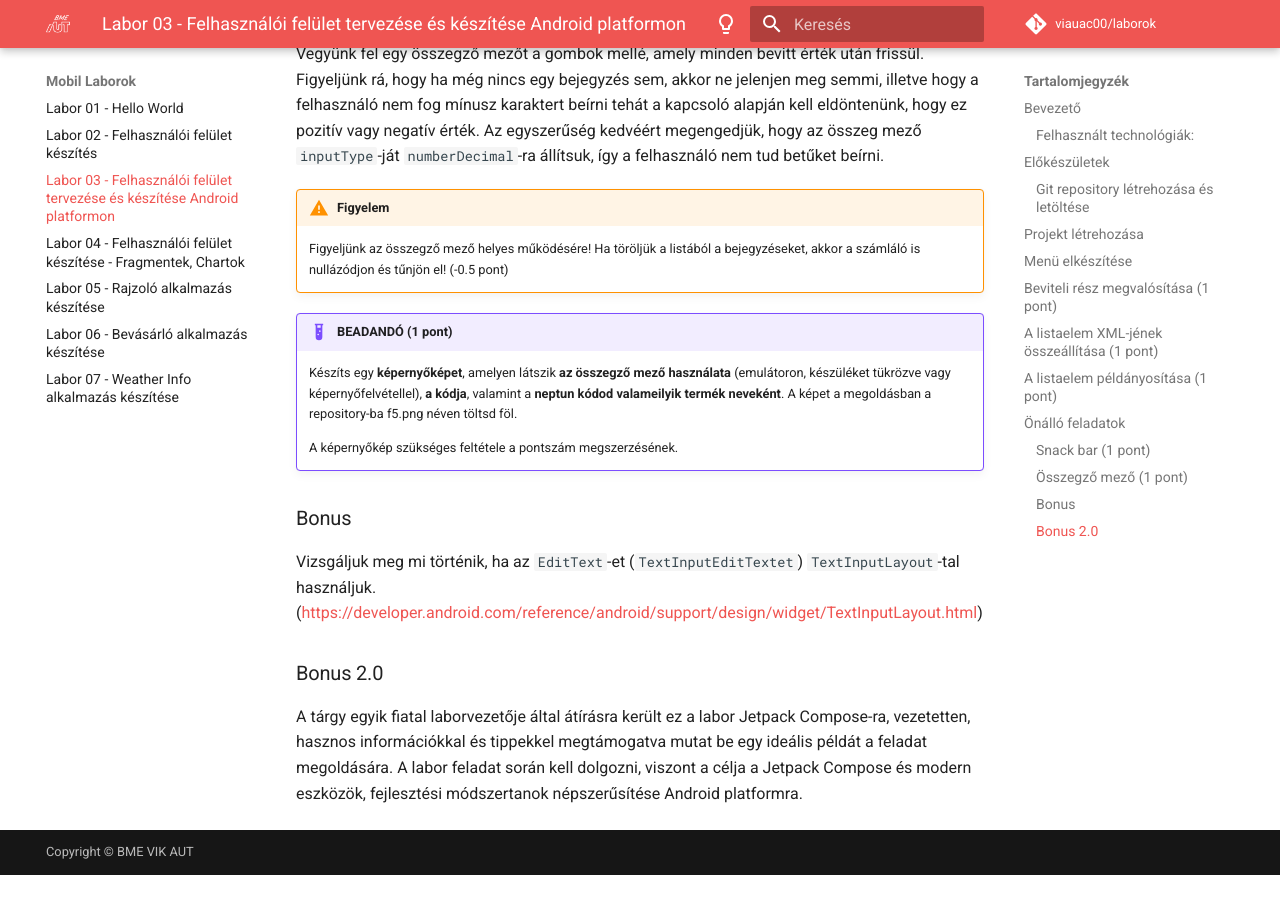
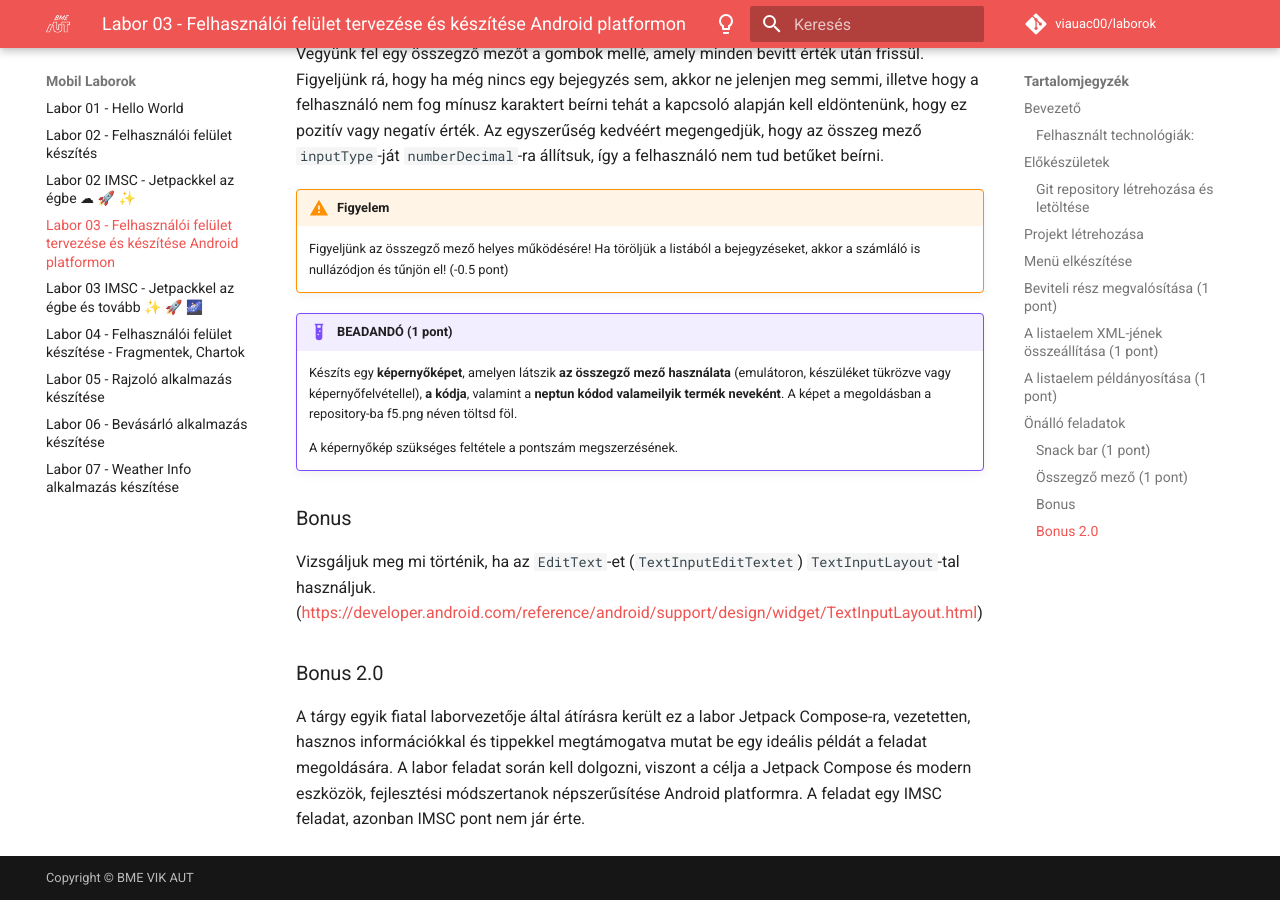
Before and after one commit to VIAUAD02/laborok, an MkDocs documentation site: the page built from docs/laborok/03-android-ui-adv/index.md, in a window 1280 px wide and 900 px high, scrolled down 11935 px. Built offline with MkDocs 1.6.1 and Material for MkDocs 9.7.7, drawn with Linux system fonts in a browser that asks for light colours; comment, search, counter and statistics services are not loaded; before the commit the page ends 12810 px from its top, so only the background shows below that.

Commit message:
Labor feladat pontosítás, docker command fix.

```diff
--- a/docs/laborok/03-android-ui-adv/index.md
+++ b/docs/laborok/03-android-ui-adv/index.md
@@ -418,4 +418,4 @@ Vizsgáljuk meg mi történik, ha az `EditText`-et (`TextInputEditTextet`) `Text
 
 ### Bonus 2.0
 
-A tárgy egyik fiatal laborvezetője által átírásra került ez a labor Jetpack Compose-ra, vezetetten, hasznos információkkal és tippekkel megtámogatva mutat be egy ideális példát a feladat megoldására. A labor feladat során kell dolgozni, viszont a célja a Jetpack Compose és modern eszközök, fejlesztési módszertanok népszerűsítése Android platformra.
+A tárgy egyik fiatal laborvezetője által átírásra került ez a labor Jetpack Compose-ra, vezetetten, hasznos információkkal és tippekkel megtámogatva mutat be egy ideális példát a feladat megoldására. A labor feladat során kell dolgozni, viszont a célja a Jetpack Compose és modern eszközök, fejlesztési módszertanok népszerűsítése Android platformra. A feladat egy IMSC feladat, azonban IMSC pont nem jár érte.
--- a/mkdocs.yml
+++ b/mkdocs.yml
@@ -71,7 +71,9 @@ nav:
   - "Mobil Laborok":
       - laborok/01-android-hello-world/index.md
       - laborok/02-android-ui/index.md
+      - laborok/02-android-ui-compose/index.md
       - laborok/03-android-ui-adv/index.md
+      - laborok/03-android-ui-adv-compose/index.md
       - laborok/04-android-ui-fragments/index.md
       - laborok/05-android-sqlite/index.md
       - laborok/06-android-room/index.md
```
Also changed, not shown: README.md (+9 -6 lines).
